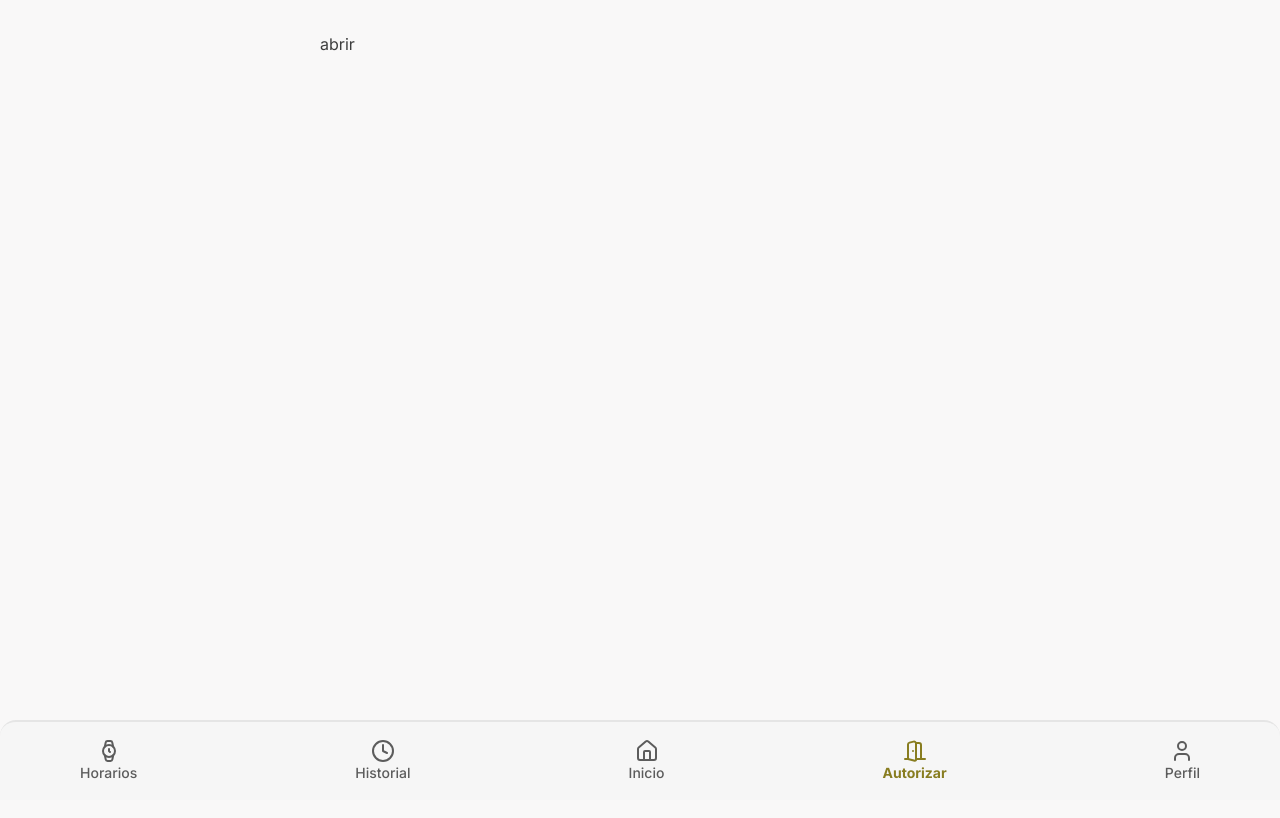
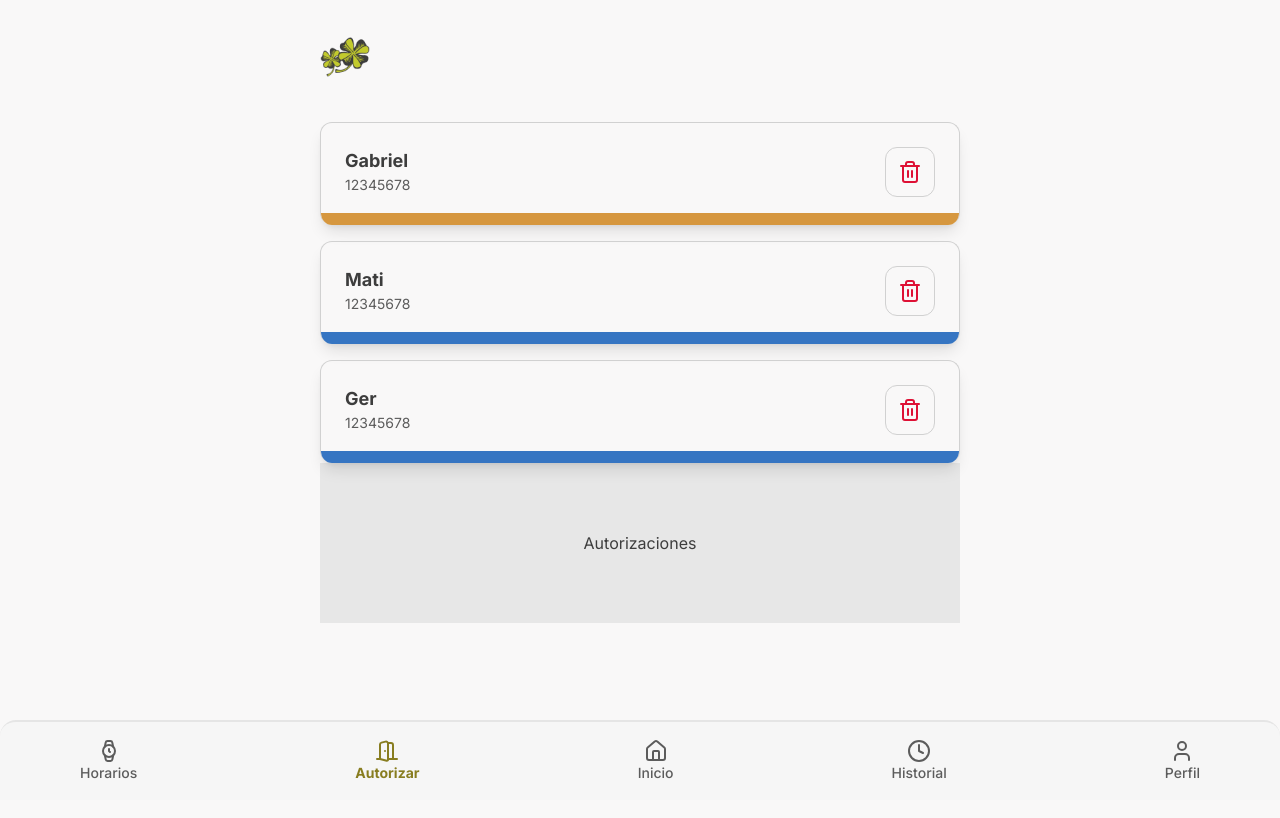
Before and after one commit to AftercodeSoftware/bastibus-web, a Next.js app: page /propietario/autorizar in a window 1280 px wide. Shown: the top 818 px of the page. Built offline with nearby package versions, Linux system fonts and the light colour scheme.

Commit message:
Authorization page start

```diff
--- /dev/null
+++ b/src/app/(protected)/propietario/autorizar/AuthorizedCard.tsx
@@ -0,0 +1,37 @@
+import { BasicUser } from "@/types/types";
+import { motion } from "framer-motion";
+
+import { Trash2, TrashIcon } from "lucide-react";
+import React from "react";
+
+interface AuthorizedCardProps extends BasicUser {
+  deleteHandler: () => void;
+}
+
+export default function AuthorizedCard({
+  id,
+  name,
+  dni,
+  type,
+  deleteHandler,
+}: AuthorizedCardProps) {
+  return (
+    <div className="relative flex px-6 pt-6 pb-7 justify-between rounded-xl border border-b-0 border-gris-200 shadow-lg overflow-hidden ">
+      <div className="">
+        <p className="font-bold text-lg">{name}</p>
+        <p className="text-sm text-gris-600">{dni}</p>
+      </div>
+      <motion.button
+        whileTap={{ scale: 0.9 }}
+        onClick={deleteHandler}
+        className=" px-3 py-3 rounded-xl border border-gris-200"
+      >
+        <Trash2 className="text-error" />
+      </motion.button>
+      <div
+        style={{ backgroundColor: type === "eventual" ? "#3675C2" : "#D6973F" }}
+        className="absolute bottom-0 left-0 h-3 bg-blue-500 w-full"
+      ></div>
+    </div>
+  );
+}
--- /dev/null
+++ b/src/app/(protected)/propietario/autorizar/DeleteUserDrawer.tsx
@@ -0,0 +1,54 @@
+"use client";
+
+import PageContainer from "@/components/PageContainer";
+import { BasicUser } from "@/types/types";
+import { Drawer } from "vaul";
+
+interface DeleteUserDrawerProps {
+  open: boolean;
+  setOpen: (open: boolean) => void;
+  user: BasicUser | null;
+}
+
+export function DeleteUserDrawer({
+  open,
+  setOpen,
+  user,
+}: DeleteUserDrawerProps) {
+  function handleClose() {
+    setOpen(false);
+  }
+
+  function handleErase() {
+    console.log("Erasing user");
+    setOpen(false);
+  }
+
+  return (
+    <Drawer.Root open={user !== null && open} onOpenChange={setOpen}>
+      <Drawer.Trigger asChild>Open</Drawer.Trigger>
+      <Drawer.Portal>
+        <Drawer.Handle />
+        <Drawer.Content className="text-black text-center fixed flex flex-col z-10 bg-white border-t-2 border-t-gris-400 rounded-t-[10px] bottom-0 left-0 right-0 h-full max-h-[25%]">
+          <PageContainer>
+            <span className="text-xl">
+              ¿Seguro que deseas eliminar a <b>{user?.name}</b>?
+            </span>
+            <div className="mt-10 w-full flex justify-end gap-4">
+              <button onClick={handleClose} className="mr-2">
+                No, gracias
+              </button>
+              <button
+                onClick={handleErase}
+                className="bg-error px-4 py-3 text-white rounded-xl"
+              >
+                Eliminar
+              </button>
+            </div>
+          </PageContainer>
+        </Drawer.Content>
+        <Drawer.Overlay className="fixed inset-0 bg-black/40" />
+      </Drawer.Portal>
+    </Drawer.Root>
+  );
+}
--- a/src/app/(protected)/propietario/autorizar/page.tsx
+++ b/src/app/(protected)/propietario/autorizar/page.tsx
@@ -1,16 +1,76 @@
 "use client";
 
 import { AuthorizationModal } from "@/components/pages/propietario/AuthorizationModal";
+import { BasicUser } from "@/types/types";
 import { useState } from "react";
+import AuthorizedCard from "./AuthorizedCard";
+import { DeleteUserDrawer } from "./DeleteUserDrawer";
+
+const dummyAuthorizedUsers: BasicUser[] = [
+  {
+    id: "1",
+    dni: "12345678",
+    name: "Gabriel",
+    type: "frecuente",
+  },
+  {
+    id: "2",
+    dni: "12345678",
+    name: "Mati",
+    type: "eventual",
+  },
+  {
+    id: "3",
+    dni: "12345678",
+    name: "Ger",
+    type: "eventual",
+  },
+];
 
 export default function Autorizar() {
   const [modalOpen, setModalOpen] = useState(false);
+  const [isDeletingUser, setDeletingUser] = useState(false);
+  const [userBeingDeleted, setUserBeingDeleted] = useState<BasicUser | null>(
+    null
+  );
 
   return (
-    <div>
-      <button onClick={() => setModalOpen((prev) => !prev)}>abrir</button>
+    <main>
+      <img
+        src="/logo_trebol.png"
+        alt="Imagen de perfil"
+        width={50}
+        height={50}
+      />
+      <section className="mt-10 flex flex-col gap-4">
+        {dummyAuthorizedUsers.map((user) => (
+          <AuthorizedCard
+            key={user.id}
+            id={user.id}
+            name={user.name}
+            dni={user.dni}
+            type={user.type}
+            deleteHandler={() => {
+              setUserBeingDeleted(user);
+              setDeletingUser(true);
+            }}
+          />
+        ))}
+      </section>
+      <button
+        className="w-full h-40 bg-gris-100"
+        onClick={() => setModalOpen((prev) => !prev)}
+      >
+        Autorizaciones
+      </button>
+
+      <DeleteUserDrawer
+        open={isDeletingUser}
+        setOpen={setDeletingUser}
+        user={userBeingDeleted}
+      />
       {modalOpen && <p>modal abierto</p>}
       <AuthorizationModal open={modalOpen} setOpen={setModalOpen} />
-    </div>
+    </main>
   );
 }
--- a/src/app/(protected)/propietario/page.tsx
+++ b/src/app/(protected)/propietario/page.tsx
@@ -59,7 +59,6 @@ export default function Page() {
 
       <CurrentRideSection busRide={dummyCurrentRide} />
       <LastTripsSection trips={dummyUserTrips} />
-      <AuthorizationsSection />
     </main>
   );
 }
@@ -78,7 +77,7 @@ function CurrentRideSection({ busRide }: { busRide: BusRide }) {
 
 function LastTripsSection({ trips }: { trips: UserTrip[] }) {
   return (
-    <section className="mt-6">
+    <section className="mt-10">
       <h2 className="text-xl text-gris-950 flex items-center gap-2 mb-2 font-medium">
         <Navigation className="text-gris-600" />
         Tus ultimos viajes
--- a/src/components/pages/propietario/AuthorizationModal.tsx
+++ b/src/components/pages/propietario/AuthorizationModal.tsx
@@ -1,6 +1,7 @@
 "use client";
 
 import PageContainer from "@/components/PageContainer";
+import { Input } from "@/components/ui/input";
 import { Drawer } from "vaul";
 
 interface AuthorizationModalProps {
@@ -14,9 +15,49 @@ export function AuthorizationModal({ open, setOpen }: AuthorizationModalProps) {
       <Drawer.Trigger asChild>Open</Drawer.Trigger>
       <Drawer.Portal>
         <Drawer.Handle />
-        <Drawer.Content className="fixed flex flex-col z-10 bg-white border border-gray-200 border-b-none rounded-t-[10px] bottom-0 left-0 right-0 h-full max-h-[80%]">
-          <PageContainer>
-            <p>XD</p>
+        <Drawer.Content className="text-black text-center fixed z-10 bg-white border border-gray-200 border-b-none rounded-t-[10px] bottom-0 left-0 right-0 h-full max-h-[70%]">
+          <Drawer.Handle className="my-4" />
+          <PageContainer className="py-4">
+            <h2 className="text-gris-800 font-medium text-xl">
+              Autorizaciones
+            </h2>
+            <span className="text-base text-gris-400">
+              Completa los datos de la persona a autorizar.
+            </span>
+
+            <form className="text-left flex flex-col gap-4">
+              <div>
+                <label htmlFor="nombre" className="text-gris-600">
+                  Nombre *
+                </label>
+                <Input placeholder="Nombre..." />
+              </div>
+              <div>
+                <label htmlFor="nombre" className="text-gris-600">
+                  Apellido *
+                </label>
+                <Input placeholder="Apellido..." />
+              </div>
+              <div>
+                <label htmlFor="nombre" className="text-gris-600">
+                  DNI *
+                </label>
+                <Input placeholder="DNI..." />
+              </div>
+              <div>
+                <label htmlFor="nombre" className="text-gris-600">
+                  Tipo de autorizacion
+                </label>
+                <div className="flex gap-2 mt-2">
+                  <div className="text-sm w-fit px-3 py-1 font-semibold text-white rounded-full bg-[#3675C2]">
+                    EVENTUAL
+                  </div>
+                  <div className="text-sm w-fit px-3 py-1 font-semibold text-white rounded-full bg-[#D6973F]">
+                    FRECUENTE
+                  </div>
+                </div>
+              </div>
+            </form>
           </PageContainer>
         </Drawer.Content>
         <Drawer.Overlay className="fixed inset-0 bg-black/40" />
--- a/src/components/pages/propietario/BottomBar.tsx
+++ b/src/components/pages/propietario/BottomBar.tsx
@@ -15,9 +15,9 @@ interface RouteLink {
 
 const links: RouteLink[] = [
   { text: "Horarios", route: "/propietario/horarios", icon: Watch },
+  { text: "Autorizar", route: "/propietario/autorizar", icon: DoorOpen },
+  { text: "Inicio", route: "/propietario", icon: House },
   { text: "Historial", route: "/propietario/historial", icon: Clock },
-  { text: "Inicio", route: "/propietario", icon: House },
-  { text: "Autorizar", route: "/propietario/autorizar", icon: DoorOpen },
   { text: "Perfil", route: "/propietario/perfil", icon: User },
 ];
 
--- a/src/components/pages/propietario/RideCard.tsx
+++ b/src/components/pages/propietario/RideCard.tsx
@@ -51,14 +51,7 @@ export default function RideCard({ ride, uncuyo }: RideCardProps) {
             <span className="text-gray-600">{ride.outboundTrip.end.date}</span>
           </div>{" "}
         </div>
-        {uncuyo && (
-          <div className="flex items-center my-4">
-            <GitCommitHorizontal className="text-[#3362A0]/60 -mr-[2px]" />
-            <div className="w-fit py-1 px-2 h-fit rounded-xl border-2 border-[#3362A0]/60 text-[#3362A0] text-xs font-bold">
-              UNCUYO
-            </div>
-          </div>
-        )}
+        {uncuyo && <UNCuyoBadge />}
         {/* VUELTA */}
         <div>
           <div className="w-full">
@@ -76,3 +69,14 @@ export default function RideCard({ ride, uncuyo }: RideCardProps) {
     </div>
   );
 }
+
+function UNCuyoBadge() {
+  return (
+    <div className="flex items-center my-4">
+      <GitCommitHorizontal className="text-[#3362A0]/60 -mr-[2px]" />
+      <div className="w-fit py-1 px-2 h-fit rounded-xl border-2 border-[#3362A0]/60 text-[#3362A0] text-xs font-bold">
+        UNCUYO
+      </div>
+    </div>
+  );
+}
```
Also changed, not shown: src/types/types.d.ts (+7 -0 lines).
